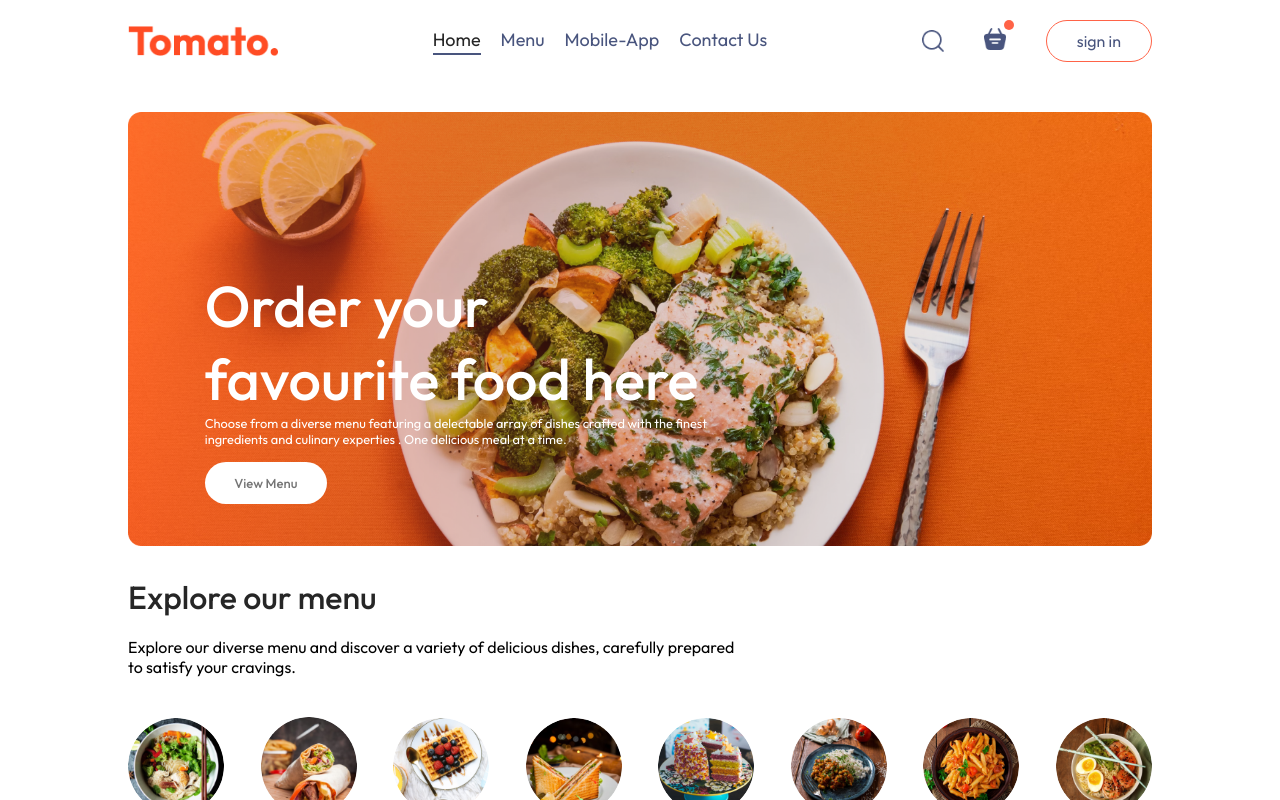
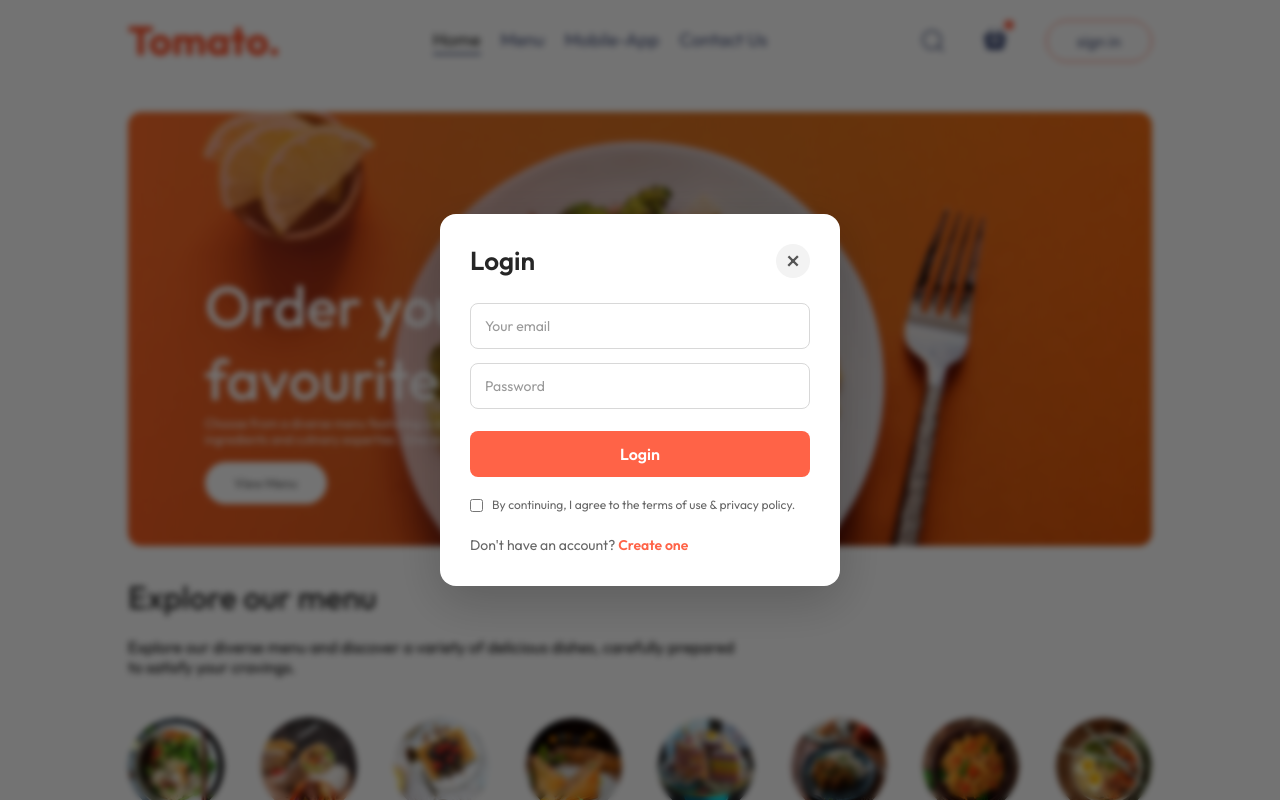
Before and after one commit to Osama-dev20/food-delivery-app, a React (Vite) app in the folder frontend/: page / in a window 1280 px wide. Both pictures are taken after a click on the button "sign in". Shown: the top 800 px of the page. Built offline with nearby package versions, Linux system fonts and the light colour scheme.

Commit message:
feat: add login and sign-up UI and move footer to App

```diff
--- a/frontend/src/App.jsx
+++ b/frontend/src/App.jsx
@@ -1,27 +1,34 @@
-//components
-import Navbar from './components/Navbar/Navbar'
+import { useState } from "react";
+import { Routes, Route } from "react-router-dom";
 
-//pages
-import Home from "./pages/Home/Home"
-import Cart from "./pages/Cart/Cart"
-import PlaceOrder from "./pages/PlaceOrder/PlaceOrder"
+import Navbar from "./components/Navbar/Navbar";
+import LoginPopup from "./components/LoginPopup/LoginPopup";
+import Footer from "./components/Footer/Footer"
 
-//Hooks
-import {Routes, Route} from "react-router-dom"
-
+import Home from "./pages/Home/Home";
+import Cart from "./pages/Cart/Cart";
+import PlaceOrder from "./pages/PlaceOrder/PlaceOrder";
 
 const App = () => {
+  const [showLogin, setShowLogin] = useState(false);
+
   return (
-    <div className='app'>
-       <Navbar />
+    <div className="app">
+      {showLogin && (
+        <LoginPopup setShowLogin={setShowLogin} />
+      )}
 
-       <Routes>
-        <Route path="/" element={<Home/>} />
-        <Route path="/cart" element={<Cart/>} />
-        <Route path="/order" element={<PlaceOrder/>} />
-       </Routes>
+      <Navbar setShowLogin={setShowLogin} />
+
+      <Routes>
+        <Route path="/" element={<Home />} />
+        <Route path="/cart" element={<Cart />} />
+        <Route path="/order" element={<PlaceOrder />} />
+      </Routes>
+
+      <Footer />
     </div>
-  )
-}
+  );
+};
 
-export default App
+export default App;
--- a/frontend/src/components/FoodItem/FoodItem.css
+++ b/frontend/src/components/FoodItem/FoodItem.css
@@ -1,29 +1,51 @@
+:root {
+  --accent: #ff6347;
+  --accent-soft: rgba(255, 99, 71, 0.18);
+  --text-main: #1f1f1f;
+  --text-muted: #747474;
+}
 
+/* ============ Card ============ */
 .food-item {
+  display: flex;
+  flex-direction: column;
   width: 100%;
   height: 100%;
   overflow: hidden;
-  border-radius: 16px;
-  background: #ffffff;
-  border: 1px solid #eeeeee;
+  border-radius: 20px;
+  background: #fff;
+  border: 1px solid #f0f0f0;
   box-shadow: 0 4px 16px rgba(0, 0, 0, 0.05);
   transition:
-    transform 0.25s ease,
-    box-shadow 0.25s ease;
+    transform 0.3s ease,
+    box-shadow 0.3s ease,
+    border-color 0.3s ease;
 }
 
 .food-item:hover {
-  transform: translateY(-5px);
-  box-shadow: 0 12px 28px rgba(0, 0, 0, 0.1);
+  transform: translateY(-6px);
+  border-color: var(--accent-soft);
+  box-shadow: 0 16px 32px var(--accent-soft);
 }
 
-/* Food image container */
+/* ============ Image ============ */
 .food-item-img-container {
+  position: relative;
   width: 100%;
   aspect-ratio: 1.25 / 1;
   overflow: hidden;
   background: #f7f7f7;
-  position: relative;
+}
+
+/* soft gradient so the buttons stand out on any photo */
+.food-item-img-container::after {
+  content: "";
+  position: absolute;
+  inset: auto 0 0 0;
+  height: 45%;
+  background: linear-gradient(to top, rgba(0, 0, 0, 0.35), transparent);
+  pointer-events: none;
+  z-index: 1;
 }
 
 .food-item-image {
@@ -31,14 +53,14 @@
   width: 100%;
   height: 100%;
   object-fit: cover;
-  transition: transform 0.35s ease;
+  transition: transform 0.5s ease;
 }
 
 .food-item:hover .food-item-image {
-  transform: scale(1.05);
+  transform: scale(1.08);
 }
 
-/* Add icon */
+/* ============ Add button ============ */
 .add-icon {
   position: absolute;
   right: 12px;
@@ -47,74 +69,144 @@
   height: 42px;
   object-fit: contain;
   cursor: pointer;
-  z-index: 2;
+  z-index: 5;
+  border-radius: 50%;
+  box-shadow: 0 4px 12px rgba(0, 0, 0, 0.25);
   transition: transform 0.2s ease;
 }
 
-
-/* Add button */
-.add-icon {
-  position: absolute;
-  right: 12px;
-  bottom: 12px;
-  display: block;
-  width: 42px;
-  height: 42px;
-  object-fit: contain;
-  cursor: pointer;
-  z-index: 5;
+.add-icon:hover {
+  transform: scale(1.12);
 }
 
-/* Counter container */
+.add-icon:active {
+  transform: scale(0.92);
+}
+
+/* ============ Counter ============ */
 .food-item-counter {
   position: absolute;
   right: 12px;
   bottom: 12px;
+  z-index: 5;
 
   display: inline-flex;
   align-items: center;
   justify-content: center;
-  gap: 12px;
-
-  width: auto;
+  gap: 10px;
   min-width: 110px;
   box-sizing: border-box;
+  padding: 6px 10px;
 
-  padding: 6px 10px;
   border-radius: 30px;
-  background: #ffffff;
-  box-shadow: 0 3px 10px rgba(0, 0, 0, 0.18);
-
-  z-index: 5;
+  background: rgba(255, 255, 255, 0.85);
+  backdrop-filter: blur(8px);
+  -webkit-backdrop-filter: blur(8px);
+  border: 1px solid rgba(255, 255, 255, 0.6);
+  box-shadow: 0 6px 16px rgba(0, 0, 0, 0.2);
+  animation: counter-in 0.25s ease;
 }
 
-/* Increase and decrease buttons */
 .food-item-counter img {
   position: static;
   display: block;
   flex: 0 0 30px;
-
   width: 30px;
   height: 30px;
-
   object-fit: contain;
   cursor: pointer;
+  transition: transform 0.15s ease;
 }
 
-/* Quantity number */
+.food-item-counter img:hover {
+  transform: scale(1.15);
+}
+
+.food-item-counter img:active {
+  transform: scale(0.88);
+}
+
 .food-item-counter span {
-  display: block;
   flex: 0 0 20px;
   min-width: 20px;
-
   text-align: center;
   font-size: 15px;
-  font-weight: 600;
-  color: #262626;
+  font-weight: 700;
+  color: var(--text-main);
+  animation: pop 0.25s ease;
 }
 
-/* Mobile */
+@keyframes counter-in {
+  from { opacity: 0; transform: scale(0.85); }
+  to   { opacity: 1; transform: scale(1); }
+}
+
+@keyframes pop {
+  0%   { transform: scale(0.6); }
+  60%  { transform: scale(1.25); }
+  100% { transform: scale(1); }
+}
+
+/* ============ Info ============ */
+.food-item-info {
+  display: flex;
+  flex-direction: column;
+  flex: 1;
+  gap: 8px;
+  padding: 16px 18px 18px;
+}
+
+.food-item-name-rating {
+  display: flex;
+  align-items: center;
+  justify-content: space-between;
+  gap: 10px;
+}
+
+.food-item-name {
+  margin: 0;
+  font-size: 18px;
+  font-weight: 700;
+  color: var(--text-main);
+}
+
+.food-item-name-rating img {
+  width: 70px;
+  flex-shrink: 0;
+}
+
+.food-item-desc {
+  margin: 0;
+  color: var(--text-muted);
+  font-size: 13px;
+  line-height: 1.55;
+
+  display: -webkit-box;
+  -webkit-line-clamp: 2;
+  -webkit-box-orient: vertical;
+  overflow: hidden;
+}
+
+.food-item-footer {
+  margin-top: auto;
+  padding-top: 10px;
+  border-top: 1px dashed #ececec;
+}
+
+.food-item-price {
+  margin: 0;
+  color: var(--accent);
+  font-size: 22px;
+  font-weight: 800;
+  letter-spacing: -0.3px;
+}
+
+/* ============ Mobile ============ */
 @media (max-width: 750px) {
+  .food-item-info { padding: 12px 14px 14px; }
+  .food-item-name { font-size: 16px; }
+  .food-item-price { font-size: 19px; }
+
   .add-icon {
     width: 36px;
     height: 36px;
@@ -125,7 +217,7 @@
   .food-item-counter {
     right: 8px;
     bottom: 8px;
-    gap: 7px;
+    gap: 6px;
     padding: 5px 7px;
     min-width: 0;
   }
@@ -143,13 +235,15 @@
   }
 }
 
-
-/* Respect reduced-motion preference */
+/* ============ Reduced motion ============ */
 @media (prefers-reduced-motion: reduce) {
   .food-item,
   .food-item-image,
   .add-icon,
-  .food-item-counter img {
+  .food-item-counter,
+  .food-item-counter img,
+  .food-item-counter span {
     transition: none;
+    animation: none;
   }
 }
--- /dev/null
+++ b/frontend/src/components/LoginPopup/LoginPopup.css
@@ -0,0 +1,185 @@
+
+.login-popup {
+  position: fixed;
+  inset: 0;
+  z-index: 1000;
+  display: flex;
+  align-items: center;
+  justify-content: center;
+  padding: 20px;
+  background: rgba(0, 0, 0, 0.55);
+  backdrop-filter: blur(3px);
+  animation: loginFadeIn 0.2s ease;
+}
+
+.login-popup-container {
+  width: 100%;
+  max-width: 400px;
+  padding: 30px;
+  border-radius: 16px;
+  background: #ffffff;
+  box-shadow: 0 15px 50px rgba(0, 0, 0, 0.2);
+  animation: loginSlideUp 0.25s ease;
+}
+
+.login-popup-title {
+  display: flex;
+  align-items: center;
+  justify-content: space-between;
+  margin-bottom: 25px;
+}
+
+.login-popup-title h2 {
+  margin: 0;
+  color: #262626;
+  font-size: 26px;
+  font-weight: 600;
+}
+
+.login-popup-close {
+  width: 34px;
+  height: 34px;
+  border: none;
+  border-radius: 50%;
+  background: #f3f3f3;
+  color: #555555;
+  font-size: 27px;
+  line-height: 1;
+  cursor: pointer;
+  transition: background 0.2s ease;
+}
+
+.login-popup-close:hover {
+  background: #e5e5e5;
+}
+
+.login-popup-inputs {
+  display: flex;
+  flex-direction: column;
+  gap: 14px;
+}
+
+.login-popup-inputs input {
+  width: 100%;
+  min-width: 0;
+  box-sizing: border-box;
+  padding: 13px 14px;
+  border: 1px solid #d8d8d8;
+  border-radius: 8px;
+  outline: none;
+  background: #ffffff;
+  color: #262626;
+  font-family: inherit;
+  font-size: 14px;
+  transition: border-color 0.2s ease;
+}
+
+.login-popup-inputs input:focus {
+  border-color: tomato;
+}
+
+.login-popup-inputs input::placeholder {
+  color: #999999;
+}
+
+.login-popup-submit {
+  width: 100%;
+  margin-top: 22px;
+  padding: 13px;
+  border: none;
+  border-radius: 8px;
+  background: tomato;
+  color: #ffffff;
+  font-family: inherit;
+  font-size: 16px;
+  font-weight: 600;
+  cursor: pointer;
+  transition:
+    background 0.2s ease,
+    transform 0.2s ease;
+}
+
+.login-popup-submit:hover {
+  background: #e94e35;
+}
+
+.login-popup-submit:active {
+  transform: scale(0.98);
+}
+
+.login-popup-condition {
+  display: flex;
+  align-items: flex-start;
+  gap: 9px;
+  margin-top: 18px;
+}
+
+.login-popup-condition input {
+  margin-top: 4px;
+  accent-color: tomato;
+  cursor: pointer;
+}
+
+.login-popup-condition label {
+  color: #666666;
+  font-size: 12px;
+  line-height: 1.6;
+  cursor: pointer;
+}
+
+.login-popup-switch {
+  margin: 20px 0 0;
+  color: #666666;
+  font-size: 14px;
+  line-height: 1.6;
+}
+
+.login-popup-switch span {
+  color: tomato;
+  font-weight: 600;
+  cursor: pointer;
+}
+
+.login-popup-switch span:hover {
+  text-decoration: underline;
+}
+
+@keyframes loginFadeIn {
+  from {
+    opacity: 0;
+  }
+
+  to {
+    opacity: 1;
+  }
+}
+
+@keyframes loginSlideUp {
+  from {
+    opacity: 0;
+    transform: translateY(12px);
+  }
+
+  to {
+    opacity: 1;
+    transform: translateY(0);
+  }
+}
+
+@media (max-width: 480px) {
+  .login-popup-container {
+    padding: 24px 20px;
+    border-radius: 13px;
+  }
+
+  .login-popup-title h2 {
+    font-size: 23px;
+  }
+}
+
+@media (prefers-reduced-motion: reduce) {
+  .login-popup,
+  .login-popup-container {
+    animation: none;
+  }
+}
--- /dev/null
+++ b/frontend/src/components/LoginPopup/LoginPopup.jsx
@@ -0,0 +1,99 @@
+
+import { useState } from "react";
+import "./LoginPopup.css";
+
+const LoginPopup = ({ setShowLogin }) => {
+  const [currentState, setCurrentState] = useState("Login");
+
+  const handleSubmit = (event) => {
+    event.preventDefault();
+
+    // سيتم ربط النموذج بالـ Backend لاحقًا
+    console.log("Form submitted");
+  };
+
+  return (
+    <div
+      className="login-popup"
+      onClick={() => setShowLogin(false)}
+    >
+      <form
+        className="login-popup-container"
+        onClick={(event) => event.stopPropagation()}
+        onSubmit={handleSubmit}
+      >
+        <div className="login-popup-title">
+          <h2>{currentState}</h2>
+
+          <button
+            type="button"
+            className="login-popup-close"
+            onClick={() => setShowLogin(false)}
+            aria-label="Close login popup"
+          >
+            &times;
+          </button>
+        </div>
+
+        <div className="login-popup-inputs">
+          {currentState === "Sign Up" && (
+            <input
+              type="text"
+              placeholder="Your name"
+              required
+              autoComplete="name"
+            />
+          )}
+
+          <input
+            type="email"
+            placeholder="Your email"
+            required
+            autoComplete="email"
+          />
+
+          <input
+            type="password"
+            placeholder="Password"
+            required
+            minLength={6}
+            autoComplete={
+              currentState === "Login"
+                ? "current-password"
+                : "new-password"
+            }
+          />
+        </div>
+
+        <button type="submit" className="login-popup-submit">
+          {currentState === "Login" ? "Login" : "Create account"}
+        </button>
+
+        <div className="login-popup-condition">
+          <input type="checkbox" id="login-terms" required />
+          <label htmlFor="login-terms">
+            By continuing, I agree to the terms of use & privacy policy.
+          </label>
+        </div>
+
+        {currentState === "Login" ? (
+          <p className="login-popup-switch">
+            Don't have an account?{" "}
+            <span onClick={() => setCurrentState("Sign Up")}>
+              Create one
+            </span>
+          </p>
+        ) : (
+          <p className="login-popup-switch">
+            Already have an account?{" "}
+            <span onClick={() => setCurrentState("Login")}>
+              Login here
+            </span>
+          </p>
+        )}
+      </form>
+    </div>
+  );
+};
+
+export default LoginPopup;
--- a/frontend/src/components/Navbar/Navbar.jsx
+++ b/frontend/src/components/Navbar/Navbar.jsx
@@ -4,7 +4,7 @@ import {assets} from "../../assets/frontend_assets/assets"
 
 import { useState } from "react"
 
-function Navbar() {
+function Navbar({ setShowLogin }) {
   const [menu, setMenu] = useState("home")
 
 
@@ -26,7 +26,7 @@ function Navbar() {
            <div className="dot"></div>
          </div>
 
-        <button>sign in</button>
+         <button onClick={() => setShowLogin(true)}> sign in </button>
        </div>
     </div>
   )
--- a/frontend/src/index.css
+++ b/frontend/src/index.css
@@ -5,6 +5,7 @@
   margin: 0;
   box-sizing: border-box;
   font-family: Outfit;
+  scroll-behavior: smooth;
 }
 
 body{
--- a/frontend/src/pages/Home/Home.jsx
+++ b/frontend/src/pages/Home/Home.jsx
@@ -3,7 +3,6 @@ import Header from "../../components/Hero/Hero"
 import ExploreMenu from "../../components/ExploreMenu/ExploreMenu"
 import FoodDisplay from "../../components/FoodDisplay/FoodDisplay"
 import AppDownload from "../../components/AppDownload/AppDownload"
-import Footer from "../../components/Footer/Footer"
 import { useState } from "react"
 
 const Home = () => {
@@ -15,7 +14,6 @@ const Home = () => {
       <ExploreMenu  category={category} setCategory={setCategory}/>
       <FoodDisplay category={category}/>
       <AppDownload />
-      <Footer />
     </div>
   )
 }
```
Also changed, not shown: frontend/src/components/FoodItem/FoodItem.jsx (+8 -13 lines).
